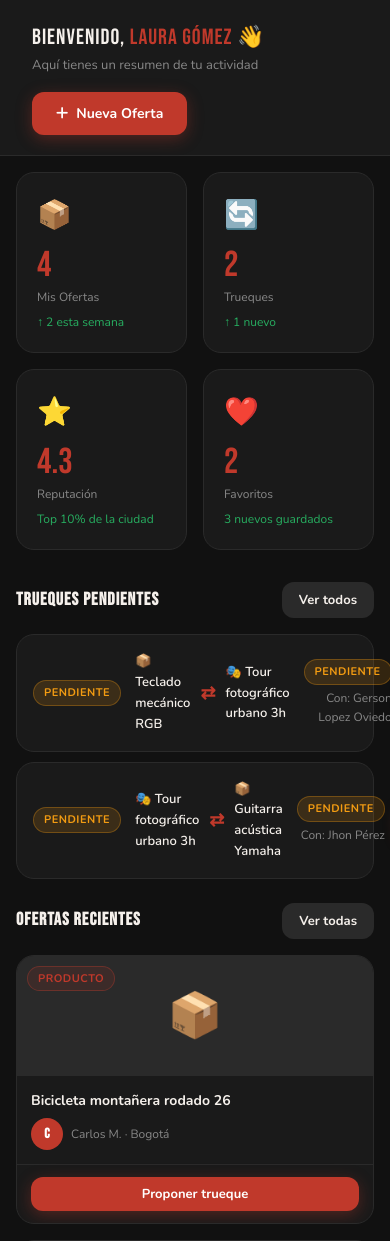
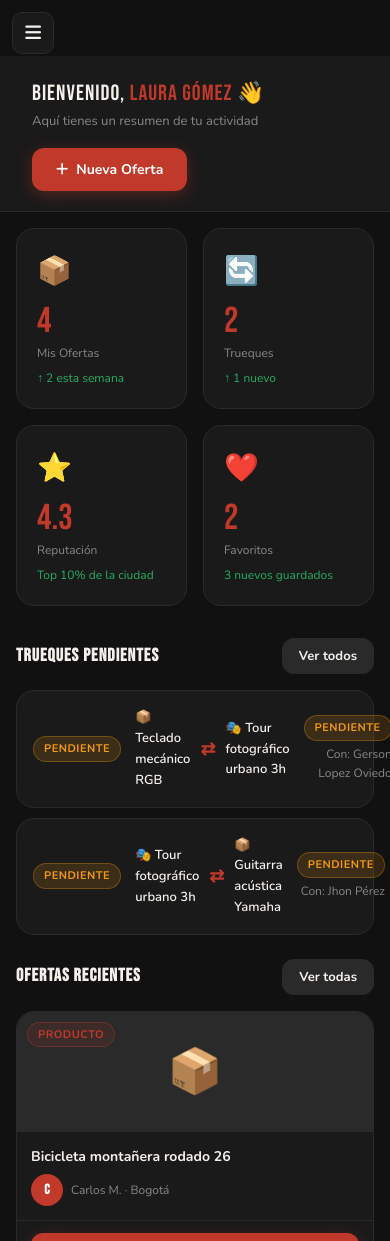
Before and after one commit to lopezoviedogersonjonnathan-rgb/proyecto_sena, a PHP site: page /dashboard.php in a window 390 px wide. Shown: the top 1241 px of the page. Run offline with PHP 8.4, Linux system fonts and the light colour scheme; a user stored in the database is signed in; data comes from the database, SQL or seed files in the repository.

Commit message:
feat: menu deslizable para celular y tarjetas de estadisticas clicables en el dashboard

```diff
--- a/app_trueque_match/dashboard.php
+++ b/app_trueque_match/dashboard.php
@@ -323,8 +323,14 @@ mysqli_close($conexion);
 .cat-option.selected { border-color:var(--rojo-tm); background:var(--rojo-light); color:var(--rojo-tm); }
 .cat-option:hover { border-color:var(--gris-medio); }
 
+.menu-toggle, .menu-backdrop { display:none; }
 @media(max-width:768px){
-  .sidebar-nav { display:none; }
+  /* En celular el menú lateral se oculta fuera de la pantalla y se abre con el botón ☰ */
+  .sidebar-nav { position:fixed; left:0; top:0; z-index:300; transform:translateX(-100%); transition:transform .25s ease; }
+  .sidebar-nav.abierto { transform:translateX(0); }
+  .menu-backdrop.abierto { display:block; position:fixed; inset:0; background:rgba(0,0,0,.6); z-index:250; }
+  .menu-toggle { display:flex; align-items:center; justify-content:center; position:fixed; top:12px; left:12px; z-index:200; width:42px; height:42px; border-radius:10px; background:var(--gris-card); border:1px solid var(--gris-borde); color:var(--blanco-calido); font-size:18px; cursor:pointer; }
+  .main-content { padding-top:56px; }
   .stats-row { grid-template-columns:repeat(2,1fr); }
   .page-body { padding:16px; }
 }
@@ -332,6 +338,10 @@ mysqli_close($conexion);
 </head>
 <body>
 <div class="app-layout">
+
+  <!-- BOTÓN DEL MENÚ (solo se ve en celular) -->
+  <button class="menu-toggle" onclick="toggleMenu()" aria-label="Abrir menú"><i class="fa fa-bars"></i></button>
+  <div class="menu-backdrop" id="menuBackdrop" onclick="toggleMenu()"></div>
 
   <!-- SIDEBAR -->
   <nav class="sidebar-nav">
@@ -374,10 +384,10 @@ mysqli_close($conexion);
       </div>
       <div class="page-body">
         <div class="stats-row">
-          <div class="stat-card"><div class="stat-card-icon">📦</div><div class="stat-card-num"><?php echo $total_ofertas; ?></div><div class="stat-card-label">Mis Ofertas</div><div class="stat-card-delta">↑ 2 esta semana</div></div>
-          <div class="stat-card"><div class="stat-card-icon">🔄</div><div class="stat-card-num"><?php echo $total_trueques; ?></div><div class="stat-card-label">Trueques</div><div class="stat-card-delta">↑ 1 nuevo</div></div>
-          <div class="stat-card"><div class="stat-card-icon">⭐</div><div class="stat-card-num"><?php echo $reputacion; ?></div><div class="stat-card-label">Reputación</div><div class="stat-card-delta">Top 10% de la ciudad</div></div>
-          <div class="stat-card"><div class="stat-card-icon">❤️</div><div class="stat-card-num"><?php echo $total_favs; ?></div><div class="stat-card-label">Favoritos</div><div class="stat-card-delta">3 nuevos guardados</div></div>
+          <div class="stat-card" onclick="showSection('mis-ofertas')" style="cursor:pointer;"><div class="stat-card-icon">📦</div><div class="stat-card-num"><?php echo $total_ofertas; ?></div><div class="stat-card-label">Mis Ofertas</div><div class="stat-card-delta">↑ 2 esta semana</div></div>
+          <div class="stat-card" onclick="showSection('trueques')" style="cursor:pointer;"><div class="stat-card-icon">🔄</div><div class="stat-card-num"><?php echo $total_trueques; ?></div><div class="stat-card-label">Trueques</div><div class="stat-card-delta">↑ 1 nuevo</div></div>
+          <div class="stat-card" onclick="showSection('perfil')" style="cursor:pointer;"><div class="stat-card-icon">⭐</div><div class="stat-card-num"><?php echo $reputacion; ?></div><div class="stat-card-label">Reputación</div><div class="stat-card-delta">Top 10% de la ciudad</div></div>
+          <div class="stat-card" onclick="showSection('perfil')" style="cursor:pointer;"><div class="stat-card-icon">❤️</div><div class="stat-card-num"><?php echo $total_favs; ?></div><div class="stat-card-label">Favoritos</div><div class="stat-card-delta">3 nuevos guardados</div></div>
         </div>
 
         <!-- TRUEQUES PENDIENTES -->
@@ -961,7 +971,18 @@ window.onload = function() {
 
 // --- SECTIONS ---
 const sections = ['home','ofertas','mis-ofertas','trueques','chat','perfil','notificaciones'];
+function toggleMenu() {
+  document.querySelector('.sidebar-nav').classList.toggle('abierto');
+  document.getElementById('menuBackdrop').classList.toggle('abierto');
+}
+
 function showSection(id) {
+  // En celular: cerramos el menú deslizable al elegir una sección
+  const navMovil = document.querySelector('.sidebar-nav');
+  if (navMovil) navMovil.classList.remove('abierto');
+  const fondoMenu = document.getElementById('menuBackdrop');
+  if (fondoMenu) fondoMenu.classList.remove('abierto');
+
   // Ocultamos todas las secciones primero
   sections.forEach(s => {
     document.getElementById('sec-'+s).style.display = 'none';
```
